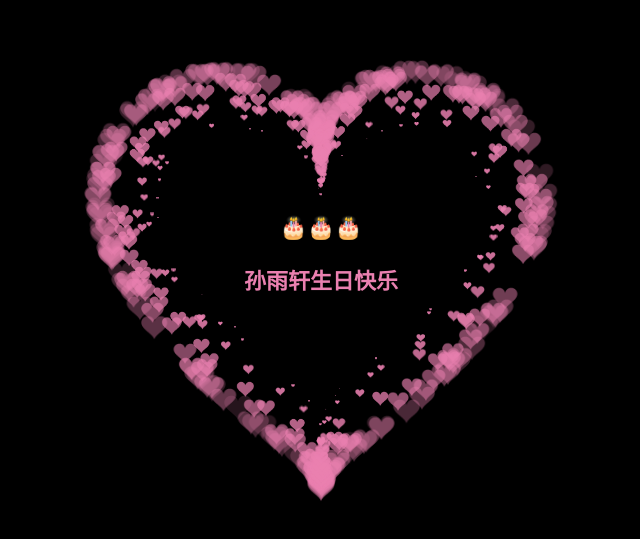
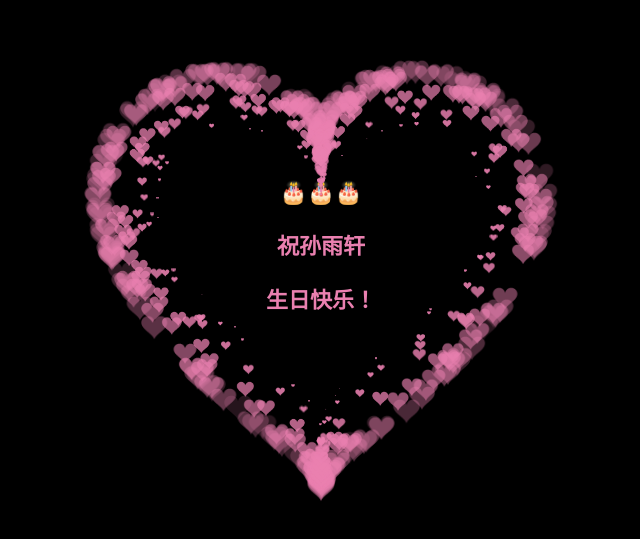
Before and after one commit to 765766546/qinglanjiaoyu, a plain HTML site: page gg1.html in a window 1280 px wide. Shown: the part 123-662 px from the top of the page, without its empty margins (319-959 px from the left). Drawn offline with Linux system fonts and the light colour scheme.

Commit message:
Update gg1.html

```diff
--- a/gg1.html
+++ b/gg1.html
@@ -74,7 +74,8 @@
 <body>
     <div class="title">
         <p>🎂🎂🎂</p>
-        <p>孙雨轩生日快乐</p>
+        <p>祝孙雨轩</p>
+        <p>生日快乐！</p>
     </div>
     <audio src="生日快乐.mp3" autoplay="autoplay" loop="loop"></audio>
     <div class="marquee">
```
